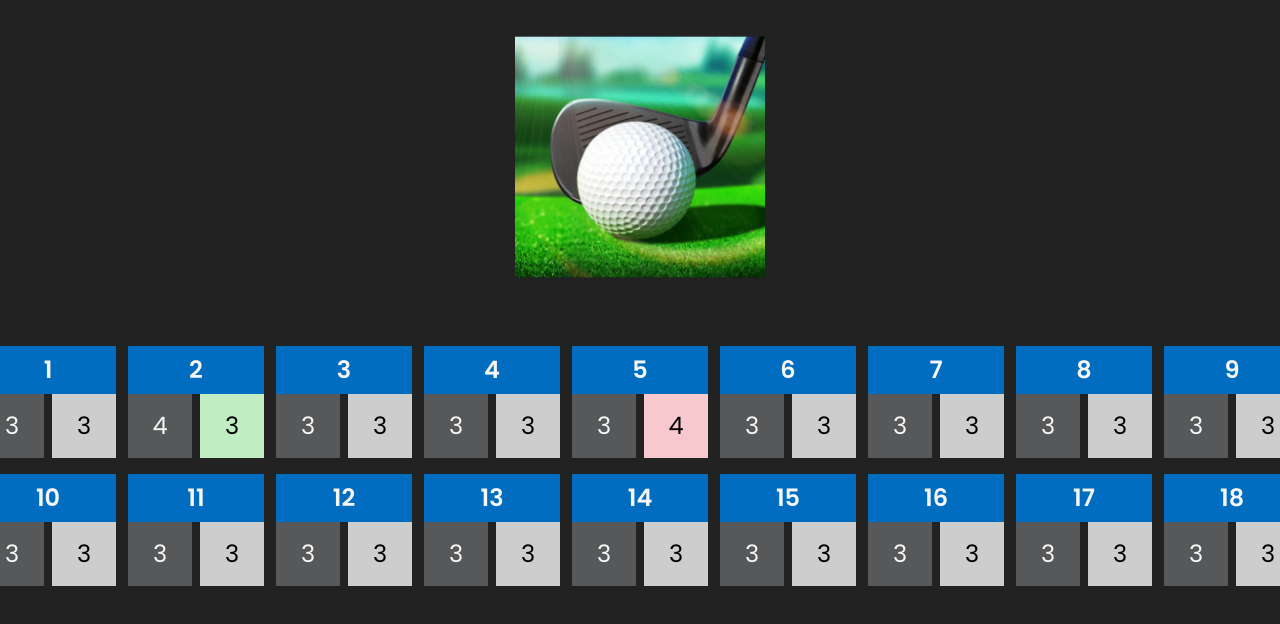
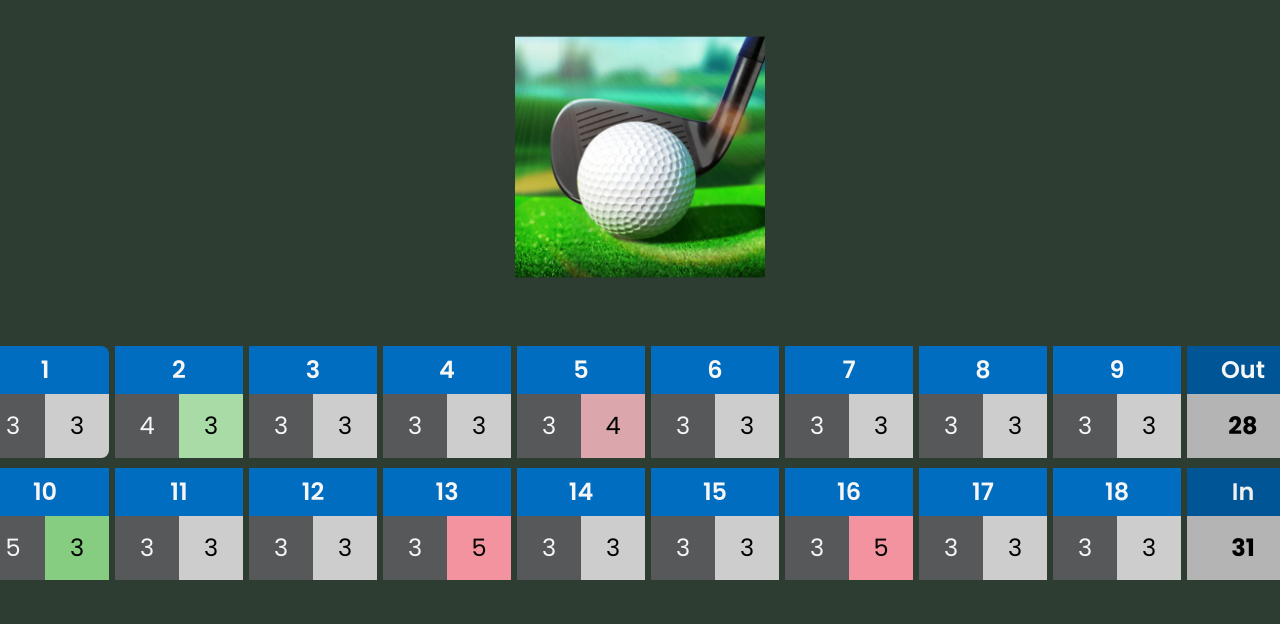
Before and after one commit to briantweed/golf-buddy, a Next.js app: page / in a window 1280 px wide. Shown: the top 624 px of the page. Built offline with nearby package versions, Linux system fonts and the light colour scheme.

Commit message:
init commit

```diff
--- a/src/pages/index.js
+++ b/src/pages/index.js
@@ -1,7 +1,7 @@
 const Page = () => {
 
     return (
-        <main className={"text-2xl text-grey-6 bg-default h-screen w-screen overflow-hidden"}>
+        <main className={"text-2xl text-grey-6 bg-grey-7 h-screen w-screen overflow-hidden"}>
 
             <section className={"flex items-center justify-center py-8"}>
                 <img
@@ -12,140 +12,152 @@ const Page = () => {
                 />
             </section>
 
-            <section className={"flex items-center justify-center pt-8 pb-4"}>
+            <section className={"flex items-end justify-center pt-8 pb-2.5"}>
                 <div>
-                    <div className={"flex gap-3"}>
+                    <div className={"flex gap-1.5"}>
                         <div>
-                            <div className={"text-center font-semibold bg-lightBlue p-2"}>1</div>
-                            <div className={"flex gap-2"}>
-                                <div className={"p-2 bg-grey-1 w-16 h-16 flex items-center justify-center text-center"}>3</div>
-                                <div className={"p-2 bg-grey-2 text-black w-16 h-16 flex items-center justify-center text-center"}>3</div>
+                            <div className={"text-center font-semibold bg-lightBlue p-2 rounded-t-lg"}>1</div>
+                            <div className={"flex"}>
+                                <div className={"p-2 bg-grey-1 rounded-bl-lg w-16 h-16 flex items-center justify-center text-center"}>3</div>
+                                <div className={"p-2 bg-grey-2 rounded-br-lg text-black w-16 h-16 flex items-center justify-center text-center"}>3</div>
                             </div>
                         </div>
                         <div>
-                            <div className={"text-center  font-semibold bg-lightBlue p-2"}>2</div>
-                            <div className={"flex gap-2"}>
+                            <div className={"text-center font-semibold bg-lightBlue p-2"}>2</div>
+                            <div className={"flex"}>
                                 <div className={"p-2 bg-grey-1 w-16 h-16 flex items-center justify-center text-center"}>4</div>
-                                <div className={"p-2 bg-pastel-green text-black w-16 h-16 flex items-center justify-center text-center"}>3</div>
+                                <div className={"p-2 bg-pastel-green-1 text-black w-16 h-16 flex items-center justify-center text-center"}>3</div>
                             </div>
                         </div>
                         <div>
                             <div className={"text-center  font-semibold bg-lightBlue p-2"}>3</div>
-                            <div className={"flex gap-2"}>
+                            <div className={"flex"}>
                                 <div className={"p-2 bg-grey-1 w-16 h-16 flex items-center justify-center text-center"}>3</div>
                                 <div className={"p-2 bg-grey-2 text-black w-16 h-16 flex items-center justify-center text-center"}>3</div>
                             </div>
                         </div>
                         <div>
                             <div className={"text-center  font-semibold bg-lightBlue p-2"}>4</div>
-                            <div className={"flex gap-2"}>
+                            <div className={"flex"}>
                                 <div className={"p-2 bg-grey-1 w-16 h-16 flex items-center justify-center text-center"}>3</div>
                                 <div className={"p-2 bg-grey-2 text-black w-16 h-16 flex items-center justify-center text-center"}>3</div>
                             </div>
                         </div>
                         <div>
                             <div className={"text-center  font-semibold bg-lightBlue p-2"}>5</div>
-                            <div className={"flex gap-2"}>
+                            <div className={"flex"}>
                                 <div className={"p-2 bg-grey-1 w-16 h-16 flex items-center justify-center text-center"}>3</div>
                                 <div className={"p-2 bg-pastel-red-1 text-black w-16 h-16 flex items-center justify-center text-center"}>4</div>
                             </div>
                         </div>
                         <div>
                             <div className={"text-center  font-semibold bg-lightBlue p-2"}>6</div>
-                            <div className={"flex gap-2"}>
+                            <div className={"flex"}>
                                 <div className={"p-2 bg-grey-1 w-16 h-16 flex items-center justify-center text-center"}>3</div>
                                 <div className={"p-2 bg-grey-2 text-black w-16 h-16 flex items-center justify-center text-center"}>3</div>
                             </div>
                         </div>
                         <div>
                             <div className={"text-center  font-semibold bg-lightBlue p-2"}>7</div>
-                            <div className={"flex gap-2"}>
+                            <div className={"flex"}>
                                 <div className={"p-2 bg-grey-1 w-16 h-16 flex items-center justify-center text-center"}>3</div>
                                 <div className={"p-2 bg-grey-2 text-black w-16 h-16 flex items-center justify-center text-center"}>3</div>
                             </div>
                         </div>
                         <div>
                             <div className={"text-center  font-semibold bg-lightBlue p-2"}>8</div>
-                            <div className={"flex gap-2"}>
+                            <div className={"flex"}>
                                 <div className={"p-2 bg-grey-1 w-16 h-16 flex items-center justify-center text-center"}>3</div>
                                 <div className={"p-2 bg-grey-2 text-black w-16 h-16 flex items-center justify-center text-center"}>3</div>
                             </div>
                         </div>
                         <div>
                             <div className={"text-center  font-semibold bg-lightBlue p-2"}>9</div>
-                            <div className={"flex gap-2"}>
+                            <div className={"flex"}>
                                 <div className={"p-2 bg-grey-1 w-16 h-16 flex items-center justify-center text-center"}>3</div>
                                 <div className={"p-2 bg-grey-2 text-black w-16 h-16 flex items-center justify-center text-center"}>3</div>
+                            </div>
+                        </div>
+                        <div>
+                            <div className={"text-center  font-semibold bg-blue p-2"}>Out</div>
+                            <div className={"flex"}>
+                                <div className={"p-2 bg-grey-3 text-black w-28 h-16 flex items-center justify-center text-center font-bold"}>28</div>
                             </div>
                         </div>
                     </div>
                 </div>
             </section>
 
-            <section className={"flex items-center justify-center pb-8"}>
+            <section className={"flex items-center justify-center"}>
                 <div>
-                    <div className={"flex gap-3"}>
+                    <div className={"flex gap-1.5"}>
                         <div>
                             <div className={"text-center font-semibold bg-lightBlue p-2"}>10</div>
-                            <div className={"flex gap-2"}>
-                                <div className={"p-2 bg-grey-1 w-16 h-16 flex items-center justify-center text-center"}>3</div>
-                                <div className={"p-2 bg-grey-2 text-black w-16 h-16 flex items-center justify-center text-center"}>3</div>
+                            <div className={"flex"}>
+                                <div className={"p-2 bg-grey-1 w-16 h-16 flex items-center justify-center text-center"}>5</div>
+                                <div className={"p-2 bg-pastel-green-2 text-black w-16 h-16 flex items-center justify-center text-center"}>3</div>
                             </div>
                         </div>
                         <div>
                             <div className={"text-center  font-semibold bg-lightBlue p-2"}>11</div>
-                            <div className={"flex gap-2"}>
+                            <div className={"flex"}>
                                 <div className={"p-2 bg-grey-1 w-16 h-16 flex items-center justify-center text-center"}>3</div>
                                 <div className={"p-2 bg-grey-2 text-black w-16 h-16 flex items-center justify-center text-center"}>3</div>
                             </div>
                         </div>
                         <div>
                             <div className={"text-center  font-semibold bg-lightBlue p-2"}>12</div>
-                            <div className={"flex gap-2"}>
+                            <div className={"flex"}>
                                 <div className={"p-2 bg-grey-1 w-16 h-16 flex items-center justify-center text-center"}>3</div>
                                 <div className={"p-2 bg-grey-2 text-black w-16 h-16 flex items-center justify-center text-center"}>3</div>
                             </div>
                         </div>
                         <div>
                             <div className={"text-center  font-semibold bg-lightBlue p-2"}>13</div>
-                            <div className={"flex gap-2"}>
+                            <div className={"flex"}>
                                 <div className={"p-2 bg-grey-1 w-16 h-16 flex items-center justify-center text-center"}>3</div>
-                                <div className={"p-2 bg-grey-2 text-black w-16 h-16 flex items-center justify-center text-center"}>3</div>
+                                <div className={"p-2 bg-pastel-red-2 text-black w-16 h-16 flex items-center justify-center text-center"}>5</div>
                             </div>
                         </div>
                         <div>
                             <div className={"text-center  font-semibold bg-lightBlue p-2"}>14</div>
-                            <div className={"flex gap-2"}>
+                            <div className={"flex"}>
                                 <div className={"p-2 bg-grey-1 w-16 h-16 flex items-center justify-center text-center"}>3</div>
                                 <div className={"p-2 bg-grey-2 text-black w-16 h-16 flex items-center justify-center text-center"}>3</div>
                             </div>
                         </div>
                         <div>
                             <div className={"text-center  font-semibold bg-lightBlue p-2"}>15</div>
-                            <div className={"flex gap-2"}>
+                            <div className={"flex"}>
                                 <div className={"p-2 bg-grey-1 w-16 h-16 flex items-center justify-center text-center"}>3</div>
                                 <div className={"p-2 bg-grey-2 text-black w-16 h-16 flex items-center justify-center text-center"}>3</div>
                             </div>
                         </div>
                         <div>
                             <div className={"text-center  font-semibold bg-lightBlue p-2"}>16</div>
-                            <div className={"flex gap-2"}>
+                            <div className={"flex"}>
                                 <div className={"p-2 bg-grey-1 w-16 h-16 flex items-center justify-center text-center"}>3</div>
-                                <div className={"p-2 bg-grey-2 text-black w-16 h-16 flex items-center justify-center text-center"}>3</div>
+                                <div className={"p-2 bg-pastel-red-2 text-black w-16 h-16 flex items-center justify-center text-center"}>5</div>
                             </div>
                         </div>
                         <div>
                             <div className={"text-center  font-semibold bg-lightBlue p-2"}>17</div>
-                            <div className={"flex gap-2"}>
+                            <div className={"flex"}>
                                 <div className={"p-2 bg-grey-1 w-16 h-16 flex items-center justify-center text-center"}>3</div>
                                 <div className={"p-2 bg-grey-2 text-black w-16 h-16 flex items-center justify-center text-center"}>3</div>
                             </div>
                         </div>
                         <div>
                             <div className={"text-center  font-semibold bg-lightBlue p-2"}>18</div>
-                            <div className={"flex gap-2"}>
+                            <div className={"flex"}>
                                 <div className={"p-2 bg-grey-1 w-16 h-16 flex items-center justify-center text-center"}>3</div>
                                 <div className={"p-2 bg-grey-2 text-black w-16 h-16 flex items-center justify-center text-center"}>3</div>
+                            </div>
+                        </div>
+                        <div>
+                            <div className={"text-center  font-semibold bg-blue text-grey-5 p-2"}>In</div>
+                            <div className={"flex"}>
+                                <div className={"p-2 bg-grey-3 text-black w-28 h-16 flex items-center justify-center text-center font-bold"}>31</div>
                             </div>
                         </div>
                     </div>
--- a/tailwind.config.js
+++ b/tailwind.config.js
@@ -32,24 +32,28 @@ module.exports = {
                 DEFAULT: "#808285",
                 1: "#56585A",
                 2: "#CDCDCD",
-                3: "#E1E1E1",
+                3: "#b4b4b4",
                 4: "#E9E9E9",
                 5: "#EFEFEF",
                 6: "#F6F6F6",
-                7: "#FAFAFA",
+                7: "#2d3d32",
                 8: "#F9F9F9"
             },
             pastel: {
                 yellow: "#FFEDBA",
-                green: "#C1EDC3",
+                green: {
+                    default: "#a8dba5",
+                    1: "#a8dba5",
+                    2: "#86cd81",
+                },
                 blue: {
                     1: "#DBE6FF",
                     2: "#ECF4FB",
                     3: "#E0EAF3"
                 },
                 red: {
-                    1: "#f7c8cd",
-                    2: "#d59ba1"
+                    1: "#dba7ad",
+                    2: "#f2939f"
                 },
                 orange: "#FFD5B7",
             },
```
